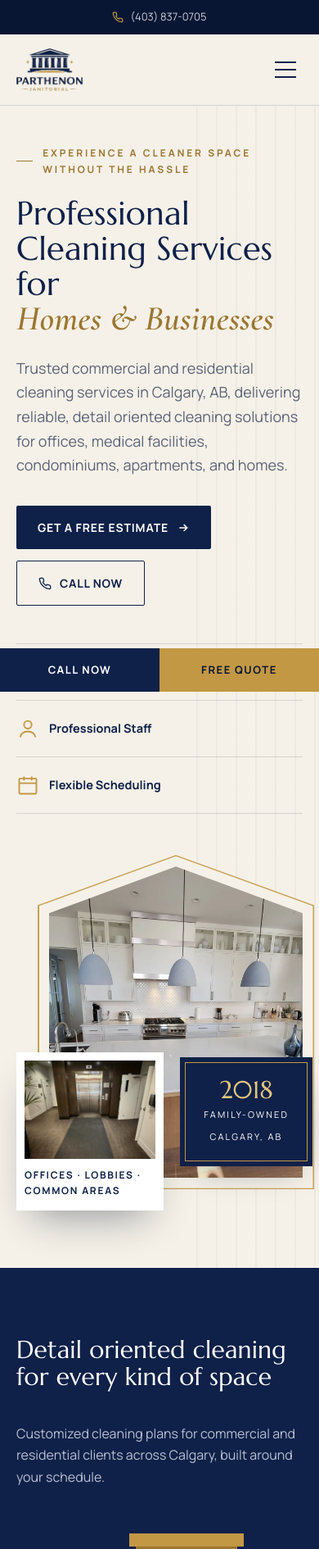
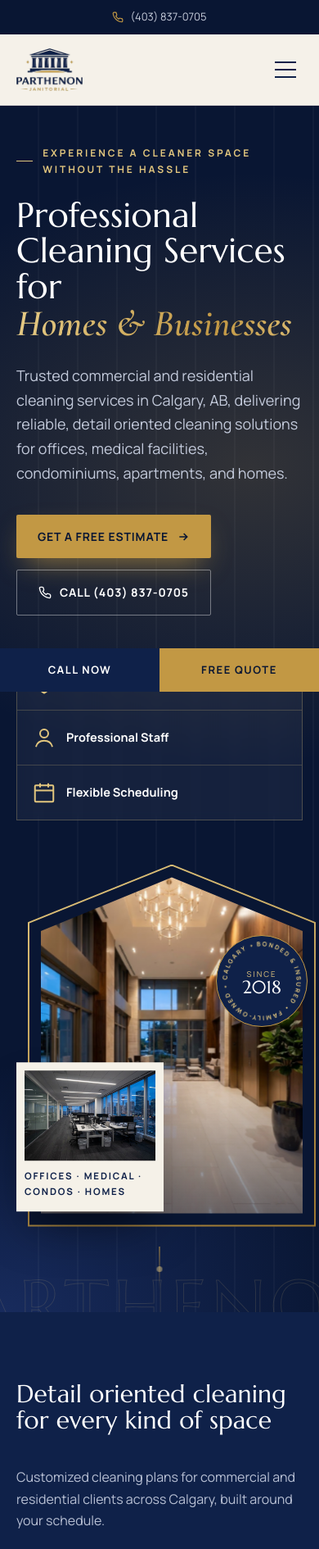
Before and after one commit to dallaswebagency/Parthenon-Janitorial-LTD, a plain HTML site: page index.html in a window 390 px wide. Shown: the top 1890 px of the page at 82% size. Drawn offline with nearby package versions, Linux system fonts and the light colour scheme.

Commit message:
Bolder navy hero with animated pediment frame and seal; add watermark-free Flow images
Co-Authored-By: Claude Opus 5.5 <noreply@anthropic.com>
Claude-Session: https://claude.ai/code/session_017Li8CGQUmTBrhEpSSRMFmq

```diff
--- a/index.html
+++ b/index.html
@@ -60,28 +60,48 @@ header.nav .wrap{display:flex;align-items:center;justify-content:space-between;h
 .burger span{display:block;height:2px;background:var(--navy);margin:7px 8px}
 
 /* hero */
-.hero{position:relative;background:var(--marble);overflow:hidden;padding:72px 0 96px}
-.hero::before{content:"";position:absolute;right:0;top:0;bottom:0;width:44%;background:repeating-linear-gradient(90deg,transparent 0 22px,rgba(15,33,73,.035) 22px 24px);pointer-events:none}
-.hero .wrap{position:relative;display:grid;grid-template-columns:1.08fr .92fr;gap:64px;align-items:center}
-.hero h1{font-size:clamp(40px,4.6vw,64px);margin:22px 0 24px}
-.hero h1 em.acc{display:block;font-size:1.06em;line-height:1}
-.hero p.sub{font-size:18px;color:var(--muted);max-width:540px}
-.hero .ctas{display:flex;gap:14px;margin:34px 0 46px;flex-wrap:wrap}
-.pillars{display:grid;grid-template-columns:repeat(3,1fr);border-top:1px solid var(--line);border-bottom:1px solid var(--line)}
-.pillars div{padding:20px 18px 20px 0;display:flex;gap:12px;align-items:center;font-weight:700;font-size:14.5px;color:var(--navy)}
-.pillars div+div{padding-left:20px;border-left:1px solid var(--line)}
-.pillars svg{width:28px;height:28px;color:var(--gold);flex:none}
-.hero-art{position:relative;height:620px}
-.pediment{position:absolute;inset:0 0 40px 40px;clip-path:polygon(50% 0,100% 15%,100% 100%,0 100%,0 15%)}
-.pediment img{width:100%;height:100%;object-fit:cover}
-.pediment-line{position:absolute;inset:-14px -14px 26px 26px;clip-path:polygon(50% 0,100% 15%,100% 100%,0 100%,0 15%);background:var(--gold);opacity:.9}
-.pediment-line::after{content:"";position:absolute;inset:1.5px;clip-path:inherit;background:var(--marble)}
-.inset{position:absolute;left:0;bottom:0;width:250px;background:#fff;padding:10px 10px 14px;box-shadow:0 24px 50px -20px rgba(9,22,51,.45)}
+.hero{position:relative;background:radial-gradient(900px 600px at 78% 30%,rgba(194,152,68,.22),transparent 60%),radial-gradient(700px 500px at 0% 100%,rgba(42,69,144,.45),transparent 60%),var(--navy-deep);overflow:hidden;padding:84px 0 120px;color:#fff}
+.hero::before{content:"";position:absolute;inset:0;background:repeating-linear-gradient(90deg,transparent 0 46px,rgba(255,255,255,.03) 46px 48px);pointer-events:none}
+.hero .ghost{position:absolute;left:50%;bottom:-38px;transform:translateX(-50%);font-family:var(--display);font-size:clamp(90px,15vw,230px);letter-spacing:.06em;color:transparent;-webkit-text-stroke:1px rgba(226,198,126,.14);white-space:nowrap;pointer-events:none;line-height:1}
+.hero .wrap{position:relative;display:grid;grid-template-columns:1.05fr .95fr;gap:70px;align-items:center}
+.hero .label{color:var(--gold-lt)}
+.hero h1{font-size:clamp(42px,4.9vw,70px);margin:24px 0 26px;color:#fff;line-height:1.04}
+.hero h1 em.acc{display:block;font-size:1.08em;line-height:1.02;background:linear-gradient(100deg,#F3DE9F,#C29844 45%,#F3DE9F 70%,#C29844);background-size:220% 100%;-webkit-background-clip:text;background-clip:text;color:transparent;animation:shine 6s ease-in-out infinite}
+@keyframes shine{0%,100%{background-position:0 0}50%{background-position:100% 0}}
+.hero p.sub{font-size:18px;color:#C3CADB;max-width:540px}
+.hero .ctas{display:flex;gap:14px;margin:36px 0 48px;flex-wrap:wrap}
+.btn-ghost{border:1px solid rgba(255,255,255,.4);color:#fff}
+.btn-ghost:hover{background:#fff;color:var(--navy)}
+.btn-gold.glow{box-shadow:0 14px 34px -12px rgba(194,152,68,.8)}
+.pillars{display:grid;grid-template-columns:repeat(3,1fr);background:rgba(255,255,255,.05);border:1px solid rgba(226,198,126,.28);backdrop-filter:blur(6px)}
+.pillars div{padding:18px 18px;display:flex;gap:12px;align-items:center;font-weight:700;font-size:14.5px;color:#fff}
+.pillars div+div{border-left:1px solid rgba(226,198,126,.22)}
+.pillars svg{width:30px;height:30px;color:var(--gold-lt);flex:none}
+.hero-art{position:relative;height:640px}
+.pediment{position:absolute;inset:0 0 30px 60px;clip-path:polygon(50% 0,100% 16%,100% 100%,0 100%,0 16%);animation:rise 1.4s cubic-bezier(.2,.7,.2,1) both}
+.pediment img{width:100%;height:100%;object-fit:cover;animation:zoom 14s ease-out both}
+.pediment::after{content:"";position:absolute;inset:0;background:linear-gradient(180deg,transparent 55%,rgba(9,22,51,.55))}
+.pediment-line{position:absolute;inset:-16px -16px 14px 44px;clip-path:polygon(50% 0,100% 16%,100% 100%,0 100%,0 16%);background:linear-gradient(160deg,var(--gold-lt),var(--gold-dk));animation:rise 1.4s .1s cubic-bezier(.2,.7,.2,1) both}
+.pediment-line::after{content:"";position:absolute;inset:2px;clip-path:inherit;background:var(--navy-deep)}
+@keyframes rise{from{clip-path:polygon(50% 100%,100% 100%,100% 100%,0 100%,0 100%);opacity:0}to{opacity:1}}
+@keyframes zoom{from{transform:scale(1.15)}to{transform:none}}
+.inset{position:absolute;left:0;bottom:60px;width:270px;background:var(--marble);padding:10px 10px 14px;box-shadow:0 30px 60px -20px rgba(0,0,0,.6);animation:floaty 6s ease-in-out infinite}
 .inset img{width:100%;height:170px;object-fit:cover}
-.inset small{display:block;margin-top:10px;font-size:12px;font-weight:700;letter-spacing:.14em;text-transform:uppercase;color:var(--navy)}
-.plaque{position:absolute;right:-6px;bottom:90px;background:var(--navy);color:#fff;padding:18px 22px;text-align:center;border:1px solid var(--gold);outline:6px solid var(--navy);box-shadow:0 18px 40px -16px rgba(9,22,51,.6)}
-.plaque b{display:block;font-family:var(--display);font-weight:400;font-size:30px;color:var(--gold-lt);line-height:1}
-.plaque span{font-size:11px;letter-spacing:.2em;text-transform:uppercase}
+.inset small{display:block;margin-top:10px;font-size:11.5px;font-weight:800;letter-spacing:.16em;text-transform:uppercase;color:var(--navy)}
+@keyframes floaty{0%,100%{transform:translateY(0)}50%{transform:translateY(-12px)}}
+.seal{position:absolute;right:-20px;top:120px;width:150px;height:150px;border-radius:50%;background:var(--navy);border:1px solid var(--gold);display:grid;place-items:center;box-shadow:0 20px 50px -20px rgba(0,0,0,.7)}
+.seal svg.ring{position:absolute;inset:0;width:100%;height:100%;animation:spin 22s linear infinite}
+.seal svg.ring text{fill:var(--gold-lt);font-family:var(--body);font-size:10.2px;font-weight:700;letter-spacing:2.6px}
+.seal .core{text-align:center;line-height:1}
+.seal .core b{display:block;font-family:var(--display);font-weight:400;font-size:30px;color:#fff}
+.seal .core span{font-size:9.5px;letter-spacing:.22em;color:var(--gold-lt);text-transform:uppercase}
+@keyframes spin{to{transform:rotate(360deg)}}
+.hero .in-1,.hero .in-2,.hero .in-3,.hero .in-4,.hero .in-5{opacity:0;transform:translateY(24px);animation:up .9s cubic-bezier(.2,.7,.2,1) forwards}
+.hero .in-2{animation-delay:.12s}.hero .in-3{animation-delay:.24s}.hero .in-4{animation-delay:.36s}.hero .in-5{animation-delay:.48s}
+@keyframes up{to{opacity:1;transform:none}}
+.scroll-cue{position:absolute;left:50%;bottom:26px;transform:translateX(-50%);width:1px;height:54px;background:linear-gradient(var(--gold),transparent);z-index:2}
+.scroll-cue::after{content:"";position:absolute;left:-3px;top:0;width:7px;height:7px;border-radius:50%;background:var(--gold-lt);animation:drop 2s ease-in-out infinite}
+@keyframes drop{from{top:0;opacity:1}to{top:48px;opacity:0}}
 
 /* colonnade */
 .colonnade{background:var(--navy);color:#fff;padding:84px 0 0;position:relative;overflow:hidden}
@@ -243,7 +263,8 @@ footer ul a:hover{color:var(--gold-lt)}
   .menu.open{display:flex}
   .burger{display:block}
   .hero .wrap,.about .wrap,.svc,.band .wrap,.qbox{grid-template-columns:1fr}
-  .hero-art{height:500px;max-width:560px;width:100%;margin:0 auto}
+  .hero-art{height:520px;max-width:560px;width:100%;margin:0 auto}
+  .seal{right:0}
   .cols{grid-template-columns:repeat(5,minmax(120px,1fr));overflow-x:auto;padding-bottom:10px}
   .colonnade .head,.svc-head{flex-direction:column;align-items:flex-start}
   .about-art{max-width:560px}
@@ -266,12 +287,13 @@ footer ul a:hover{color:var(--gold-lt)}
   .util .r{display:none}
   .nav-cta .btn{display:none}
   .logo img{height:52px}
-  .hero{padding:48px 0 70px}
+  .hero{padding:48px 0 90px}
   .pillars{grid-template-columns:1fr}
-  .pillars div+div{padding-left:0;border-left:0;border-top:1px solid var(--line)}
-  .hero-art{height:420px}
-  .inset{width:180px}.inset img{height:120px}
-  .plaque{bottom:60px}
+  .pillars div+div{border-left:0;border-top:1px solid rgba(226,198,126,.22)}
+  .hero-art{height:440px}
+  .pediment{left:30px}.pediment-line{left:14px}
+  .inset{width:180px;bottom:30px}.inset img{height:110px}
+  .seal{width:112px;height:112px;top:70px;right:-6px}.seal .core b{font-size:22px}
   .checks,.grid2{grid-template-columns:1fr}
   .about-art .main img{height:400px}
   .ba{position:relative;width:auto;margin-top:-40px;margin-left:30px}
@@ -325,28 +347,33 @@ footer ul a:hover{color:var(--gold-lt)}
 <main id="top">
 <!-- HERO -->
 <section class="hero">
+  <div class="ghost">PARTHENON</div>
   <div class="wrap">
-    <div class="reveal">
-      <span class="label">Experience a Cleaner Space Without the Hassle</span>
-      <h1>Professional Cleaning Services for <em class="acc">Homes &amp; Businesses</em></h1>
-      <p class="sub">Trusted commercial and residential cleaning services in Calgary, AB, delivering reliable, detail oriented cleaning solutions for offices, medical facilities, condominiums, apartments, and homes.</p>
-      <div class="ctas">
-        <a href="#quote" class="btn btn-navy">Get a Free Estimate <svg viewBox="0 0 24 24" fill="none" stroke="currentColor" stroke-width="2.4"><path d="M5 12h14M13 6l6 6-6 6"/></svg></a>
-        <a href="tel:4038370705" class="btn btn-line"><svg viewBox="0 0 24 24" fill="none" stroke="currentColor" stroke-width="2"><path d="M22 16.9v3a2 2 0 0 1-2.2 2 19.8 19.8 0 0 1-8.6-3.1 19.5 19.5 0 0 1-6-6A19.8 19.8 0 0 1 2.1 4.2 2 2 0 0 1 4.1 2h3a2 2 0 0 1 2 1.7c.1.9.4 1.8.7 2.7a2 2 0 0 1-.5 2.1L8 9.8a16 16 0 0 0 6 6l1.3-1.3a2 2 0 0 1 2.1-.4c.9.3 1.8.6 2.7.7a2 2 0 0 1 1.7 2z"/></svg>Call Now</a>
+    <div>
+      <span class="label in-1">Experience a Cleaner Space Without the Hassle</span>
+      <h1 class="in-2">Professional Cleaning Services for <em class="acc">Homes &amp; Businesses</em></h1>
+      <p class="sub in-3">Trusted commercial and residential cleaning services in Calgary, AB, delivering reliable, detail oriented cleaning solutions for offices, medical facilities, condominiums, apartments, and homes.</p>
+      <div class="ctas in-4">
+        <a href="#quote" class="btn btn-gold glow">Get a Free Estimate <svg viewBox="0 0 24 24" fill="none" stroke="currentColor" stroke-width="2.4"><path d="M5 12h14M13 6l6 6-6 6"/></svg></a>
+        <a href="tel:4038370705" class="btn btn-ghost"><svg viewBox="0 0 24 24" fill="none" stroke="currentColor" stroke-width="2"><path d="M22 16.9v3a2 2 0 0 1-2.2 2 19.8 19.8 0 0 1-8.6-3.1 19.5 19.5 0 0 1-6-6A19.8 19.8 0 0 1 2.1 4.2 2 2 0 0 1 4.1 2h3a2 2 0 0 1 2 1.7c.1.9.4 1.8.7 2.7a2 2 0 0 1-.5 2.1L8 9.8a16 16 0 0 0 6 6l1.3-1.3a2 2 0 0 1 2.1-.4c.9.3 1.8.6 2.7.7a2 2 0 0 1 1.7 2z"/></svg>Call (403) 837-0705</a>
       </div>
-      <div class="pillars">
+      <div class="pillars in-5">
         <div><svg viewBox="0 0 24 24" fill="none" stroke="currentColor" stroke-width="1.6"><path d="M12 22s8-4 8-10V5l-8-3-8 3v7c0 6 8 10 8 10z"/><path d="m9 12 2 2 4-4"/></svg>Reliable Service</div>
         <div><svg viewBox="0 0 24 24" fill="none" stroke="currentColor" stroke-width="1.6"><circle cx="12" cy="8" r="4"/><path d="M4 21c1-4 4-6 8-6s7 2 8 6"/></svg>Professional Staff</div>
         <div><svg viewBox="0 0 24 24" fill="none" stroke="currentColor" stroke-width="1.6"><rect x="3" y="5" width="18" height="16" rx="1"/><path d="M3 10h18M8 3v4M16 3v4"/></svg>Flexible Scheduling</div>
       </div>
     </div>
-    <div class="hero-art reveal">
+    <div class="hero-art">
       <div class="pediment-line"></div>
-      <div class="pediment"><img src="images/kitchen-white.jpg" alt="Spotless white kitchen cleaned by Parthenon Janitorial"></div>
-      <div class="inset"><img src="images/commercial-lobby.jpg" alt="Clean commercial building lobby and elevator"><small>Offices &middot; Lobbies &middot; Common Areas</small></div>
-      <div class="plaque"><b>2018</b><span>Family-owned<br>Calgary, AB</span></div>
+      <div class="pediment"><img src="images/condo-lobby-evening.jpg" alt="Spotless condominium lobby with polished floors"></div>
+      <div class="inset"><img src="images/office-cleaning.jpg" alt="Clean open-plan office in downtown Calgary"><small>Offices &middot; Medical &middot; Condos &middot; Homes</small></div>
+      <div class="seal">
+        <svg class="ring" viewBox="0 0 150 150"><defs><path id="circ" d="M75,75 m-58,0 a58,58 0 1,1 116,0 a58,58 0 1,1 -116,0"/></defs><text><textPath href="#circ">BONDED &amp; INSURED &#8226; FAMILY-OWNED &#8226; CALGARY &#8226;</textPath></text></svg>
+        <div class="core"><span>Since</span><b>2018</b></div>
+      </div>
     </div>
   </div>
+  <div class="scroll-cue"></div>
 </section>
 
 <!-- COLONNADE -->
@@ -408,28 +435,28 @@ footer ul a:hover{color:var(--gold-lt)}
     <div class="svc">
       <div class="svc-view">
         <div class="frame" id="svcFrame">
-          <img class="on" src="images/commercial-lobby.jpg" alt="Commercial janitorial cleaning">
-          <img src="images/medical-office.jpg" alt="Medical office cleaning">
+          <img class="on" src="images/office-cleaning.jpg" alt="Commercial janitorial cleaning">
+          <img src="images/medical-clinic.jpg" alt="Medical office cleaning">
           <img src="images/residential-dining.jpg" alt="Residential house cleaning">
-          <img src="images/condo-bathroom.jpg" alt="Condominium cleaning">
-          <img src="images/commercial-building.jpg" alt="Commercial building cleaning">
+          <img src="images/commercial-lobby.jpg" alt="Condominium cleaning">
+          <img src="images/calgary-building.jpg" alt="Commercial building cleaning">
           <img src="images/apartment-kitchen.jpg" alt="Apartment cleaning services">
-          <img src="images/move-out-room.jpg" alt="Move-in and move-out cleaning">
+          <img src="images/move-out-clean.jpg" alt="Move-in and move-out cleaning">
           <img src="images/deep-cleaning.jpg" alt="Deep cleaning services">
-          <img src="images/carpet-cleaning.jpg" alt="Carpet cleaning services">
+          <img src="images/carpet-extraction.jpg" alt="Carpet cleaning services">
         </div>
         <div class="cap"><span id="svcName">Commercial Janitorial Cleaning</span><b id="svcNum">I</b></div>
       </div>
       <div class="svc-list" id="svcList">
-        <a href="#quote" class="svc-row on"><span class="num">I</span><div><h3>Commercial Janitorial Cleaning</h3><p>Consistent upkeep for offices, commercial buildings, condos, apartments and professional spaces, with scheduling that adjusts to you.</p></div><span class="go">Contact Us <svg viewBox="0 0 24 24" fill="none" stroke="currentColor" stroke-width="2.4"><path d="M5 12h14M13 6l6 6-6 6"/></svg></span><img class="thumb" src="images/commercial-lobby.jpg" alt=""></a>
-        <a href="#quote" class="svc-row"><span class="num">II</span><div><h3>Medical Office Cleaning</h3><p>Thorough cleaning for medical offices and healthcare settings that keeps them sanitary and polished.</p></div><span class="go">Contact Us <svg viewBox="0 0 24 24" fill="none" stroke="currentColor" stroke-width="2.4"><path d="M5 12h14M13 6l6 6-6 6"/></svg></span><img class="thumb" src="images/medical-office.jpg" alt=""></a>
+        <a href="#quote" class="svc-row on"><span class="num">I</span><div><h3>Commercial Janitorial Cleaning</h3><p>Consistent upkeep for offices, commercial buildings, condos, apartments and professional spaces, with scheduling that adjusts to you.</p></div><span class="go">Contact Us <svg viewBox="0 0 24 24" fill="none" stroke="currentColor" stroke-width="2.4"><path d="M5 12h14M13 6l6 6-6 6"/></svg></span><img class="thumb" src="images/office-cleaning.jpg" alt=""></a>
+        <a href="#quote" class="svc-row"><span class="num">II</span><div><h3>Medical Office Cleaning</h3><p>Thorough cleaning for medical offices and healthcare settings that keeps them sanitary and polished.</p></div><span class="go">Contact Us <svg viewBox="0 0 24 24" fill="none" stroke="currentColor" stroke-width="2.4"><path d="M5 12h14M13 6l6 6-6 6"/></svg></span><img class="thumb" src="images/medical-clinic.jpg" alt=""></a>
         <a href="#quote" class="svc-row"><span class="num">III</span><div><h3>Residential House Cleaning</h3><p>Recurring or single-visit home cleaning, customized to each household.</p></div><span class="go">Contact Us <svg viewBox="0 0 24 24" fill="none" stroke="currentColor" stroke-width="2.4"><path d="M5 12h14M13 6l6 6-6 6"/></svg></span><img class="thumb" src="images/residential-dining.jpg" alt=""></a>
-        <a href="#quote" class="svc-row"><span class="num">IV</span><div><h3>Condominium Cleaning</h3><p>Dependable care for shared condo areas such as lobbies, corridors and amenities.</p></div><span class="go">Contact Us <svg viewBox="0 0 24 24" fill="none" stroke="currentColor" stroke-width="2.4"><path d="M5 12h14M13 6l6 6-6 6"/></svg></span><img class="thumb" src="images/condo-bathroom.jpg" alt=""></a>
-        <a href="#quote" class="svc-row"><span class="num">V</span><div><h3>Commercial Building Cleaning</h3><p>Cleaning for buildings of any size, supporting staff, tenants and guests.</p></div><span class="go">Contact Us <svg viewBox="0 0 24 24" fill="none" stroke="currentColor" stroke-width="2.4"><path d="M5 12h14M13 6l6 6-6 6"/></svg></span><img class="thumb" src="images/commercial-building.jpg" alt=""></a>
+        <a href="#quote" class="svc-row"><span class="num">IV</span><div><h3>Condominium Cleaning</h3><p>Dependable care for shared condo areas such as lobbies, corridors and amenities.</p></div><span class="go">Contact Us <svg viewBox="0 0 24 24" fill="none" stroke="currentColor" stroke-width="2.4"><path d="M5 12h14M13 6l6 6-6 6"/></svg></span><img class="thumb" src="images/commercial-lobby.jpg" alt=""></a>
+        <a href="#quote" class="svc-row"><span class="num">V</span><div><h3>Commercial Building Cleaning</h3><p>Cleaning for buildings of any size, supporting staff, tenants and guests.</p></div><span class="go">Contact Us <svg viewBox="0 0 24 24" fill="none" stroke="currentColor" stroke-width="2.4"><path d="M5 12h14M13 6l6 6-6 6"/></svg></span><img class="thumb" src="images/calgary-building.jpg" alt=""></a>
         <a href="#quote" class="svc-row"><span class="num">VI</span><div><h3>Apartment Cleaning Services</h3><p>Routine, deep and move-in/move-out cleaning for landlords, property managers, tenants and residents.</p></div><span class="go">Contact Us <svg viewBox="0 0 24 24" fill="none" stroke="currentColor" stroke-width="2.4"><path d="M5 12h14M13 6l6 6-6 6"/></svg></span><img class="thumb" src="images/apartment-kitchen.jpg" alt=""></a>
-        <a href="#quote" class="svc-row"><span class="num">VII</span><div><h3>Move-In &amp; Move-Out Cleaning</h3><p>Intensive post-tenant cleaning of homes and rentals so they are ready for the next resident.</p></div><span class="go">Contact Us <svg viewBox="0 0 24 24" fill="none" stroke="currentColor" stroke-width="2.4"><path d="M5 12h14M13 6l6 6-6 6"/></svg></span><img class="thumb" src="images/move-out-room.jpg" alt=""></a>
+        <a href="#quote" class="svc-row"><span class="num">VII</span><div><h3>Move-In &amp; Move-Out Cleaning</h3><p>Intensive post-tenant cleaning of homes and rentals so they are ready for the next resident.</p></div><span class="go">Contact Us <svg viewBox="0 0 24 24" fill="none" stroke="currentColor" stroke-width="2.4"><path d="M5 12h14M13 6l6 6-6 6"/></svg></span><img class="thumb" src="images/move-out-clean.jpg" alt=""></a>
         <a href="#quote" class="svc-row"><span class="num">VIII</span><div><h3>Deep Cleaning Services</h3><p>Removal of grime, dust and buildup from hard-to-reach areas for a full refresh.</p></div><span class="go">Contact Us <svg viewBox="0 0 24 24" fill="none" stroke="currentColor" stroke-width="2.4"><path d="M5 12h14M13 6l6 6-6 6"/></svg></span><img class="thumb" src="images/deep-cleaning.jpg" alt=""></a>
-        <a href="#quote" class="svc-row"><span class="num">IX</span><div><h3>Carpet Cleaning Services</h3><p>Professional equipment that lifts stains, dirt and odours and revives the look of your carpets.</p></div><span class="go">Contact Us <svg viewBox="0 0 24 24" fill="none" stroke="currentColor" stroke-width="2.4"><path d="M5 12h14M13 6l6 6-6 6"/></svg></span><img class="thumb" src="images/carpet-cleaning.jpg" alt=""></a>
+        <a href="#quote" class="svc-row"><span class="num">IX</span><div><h3>Carpet Cleaning Services</h3><p>Professional equipment that lifts stains, dirt and odours and revives the look of your carpets.</p></div><span class="go">Contact Us <svg viewBox="0 0 24 24" fill="none" stroke="currentColor" stroke-width="2.4"><path d="M5 12h14M13 6l6 6-6 6"/></svg></span><img class="thumb" src="images/carpet-extraction.jpg" alt=""></a>
       </div>
     </div>
   </div>
@@ -437,7 +464,7 @@ footer ul a:hover{color:var(--gold-lt)}
 
 <!-- GUARANTEE BAND -->
 <section class="band">
-  <img src="images/commercial-building.jpg" alt="">
+  <img src="images/calgary-building.jpg" alt="">
   <div class="wrap">
     <div class="reveal">
       <span class="label">100% Happiness Guarantee</span>
```
Also changed, not shown: images/calgary-building.jpg (added), images/carpet-extraction.jpg (added), images/condo-lobby-evening.jpg (added), images/medical-clinic.jpg (added), images/move-out-clean.jpg (added), images/office-cleaning.jpg (added).
